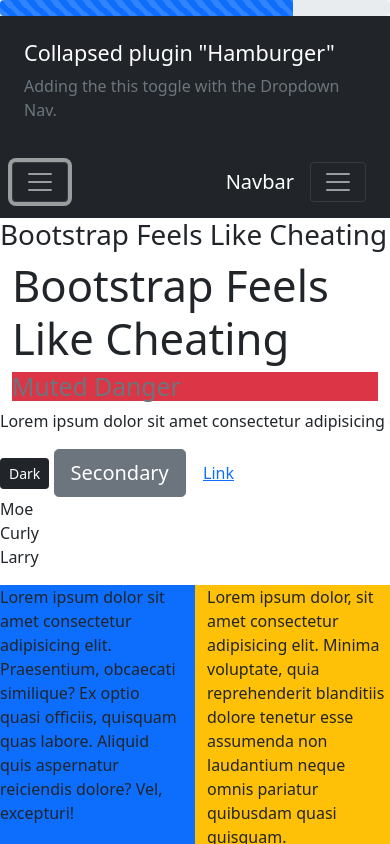
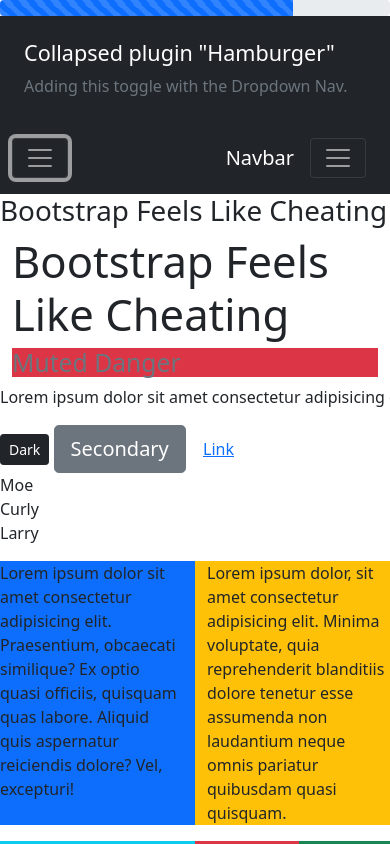
Before and after one commit to YashKamaat/BootstrapExercise, a plain HTML site: page index.html in a window 390 px wide. Both pictures are taken after a click on the button 40 px from the left and 52 px from the top of the page. Shown: the top 844 px of the page. Drawn offline with nearby package versions, Linux system fonts and the light colour scheme.

Commit message:
Complete

```diff
--- a/index.html
+++ b/index.html
@@ -26,7 +26,7 @@
       <div class="collapse" id="navbarToggleExternalContent">
         <div class="bg-dark p-4">
           <h5 class="text-white h4">Collapsed plugin "Hamburger"</h5>
-          <span class="text-muted">Adding the this toggle with the Dropdown Nav.</span>
+          <span class="text-muted">Adding this toggle with the Dropdown Nav.</span>
         </div>
       </div>
       <nav class="navbar navbar-dark bg-dark">
```
